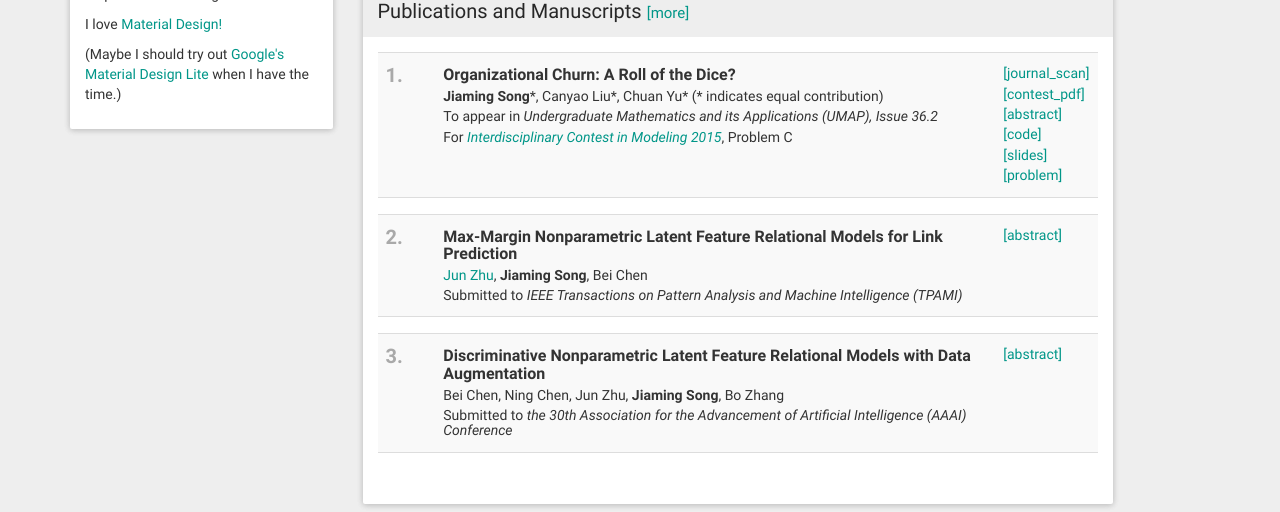
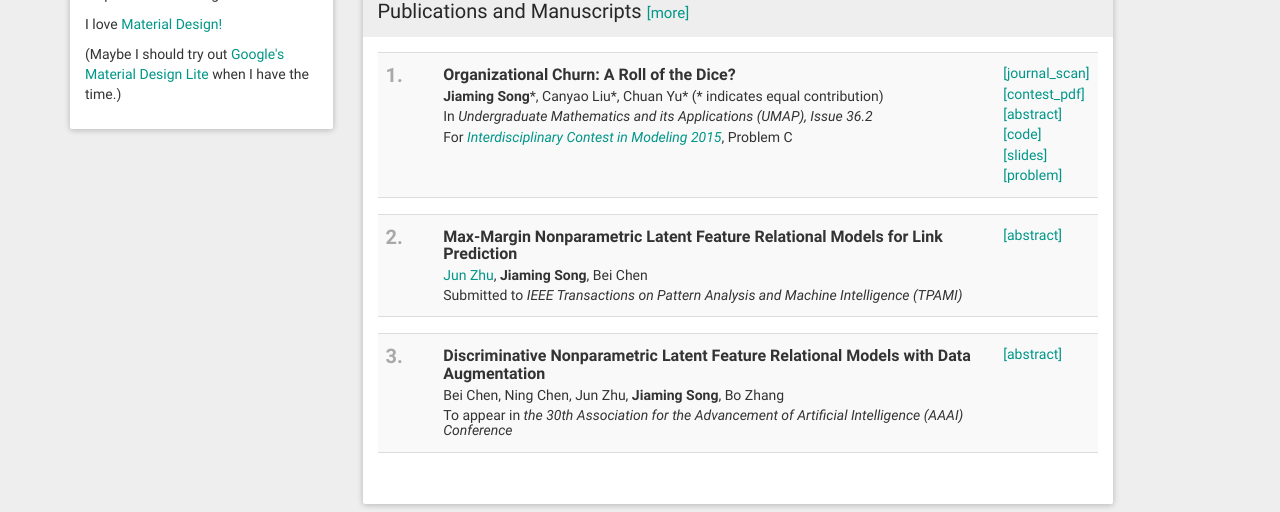
Before and after one commit to jiamings/tsong.me, a Jekyll site: the page built from index.html, in a window 1280 px wide and 900 px high, scrolled down 415 px. Shown: the part 152-664 px from the top of the window. Built offline with Jekyll 4.4.1, drawn with Linux system fonts in a browser that asks for light colours; nearby versions of some CDN libraries.

Commit message:
hackshanghai and aaai update

```diff
--- a/index.html
+++ b/index.html
@@ -58,7 +58,7 @@ title: Home
                 <td class="col-lg-10 col-xs-11">
                     <h4><b>Organizational Churn: A Roll of the Dice?</b></h4>
                     <h5><b>Jiaming Song</b>*, Canyao Liu*, Chuan Yu* (* indicates equal contribution)</h5>
-                    <h5>To appear in <i>Undergraduate Mathematics and its Applications (UMAP), Issue 36.2</i></h5>
+                    <h5>In <i>Undergraduate Mathematics and its Applications (UMAP), Issue 36.2</i></h5>
                     <h5>For <a href="http://www.comap.com/undergraduate/contests/" target="_blank"><i>Interdisciplinary Contest in Modeling 2015</i></a>, Problem C</h5>
                     <div class="visible-xs-inline">
                         <h5>
@@ -170,7 +170,7 @@ title: Home
                 <td class="col-lg-10 col-xs-11">
                     <h4><b>Discriminative Nonparametric Latent Feature Relational Models with Data Augmentation</b></h4>
                     <h5>Bei Chen, Ning Chen, Jun Zhu, <b>Jiaming Song</b>, Bo Zhang</h5>
-                    <h5>Submitted to <i>the 30th Association for the Advancement of Artificial Intelligence (AAAI) Conference</i></h5>
+                    <h5>To appear in <i>the 30th Association for the Advancement of Artificial Intelligence (AAAI) Conference</i></h5>
                     <div class="visible-xs-inline">
                         <h5><a href="javascript:void(0)" onclick="$('#aaai2016').collapse('toggle')">[abstract]<a/></h5>
                     </div>
--- a/publications/index.html
+++ b/publications/index.html
@@ -18,7 +18,7 @@ title: Publications
             <td class="col-lg-8 col-md-8 col-sm-8 col-xs-11">
                 <h4><b>Organizational Churn: A Roll of the Dice?</b></h4>
                 <h5><b>Jiaming Song</b>*, Canyao Liu*, Chuan Yu* (* indicates equal contribution)</h5>
-                <h5>To appear in <i>Undergraduate Mathematics and its Applications (UMAP), Issue 36.2</i></h5>
+                <h5>In <i>Undergraduate Mathematics and its Applications (UMAP), Issue 36.2</i></h5>
                 <h5>For <a href="http://www.comap.com/undergraduate/contests/" target="_blank"><i>Interdisciplinary Contest in Modeling 2015</i></a>, Problem C</h5>
                 <h5>
                     <a href="{{ site.baseurl }}/static/papers/icm2015_umap.pdf" target="_blank">[journal_scan]</a>
@@ -125,7 +125,7 @@ title: Publications
             <td class="col-lg-8 col-md-8 col-sm-8 col-xs-11">
                 <h4><b>Max-Margin Nonparametric Latent Feature Relational Models for Link Prediction</b></h4>
                 <h5>Bei Chen, Ning Chen, Jun Zhu, <b>Jiaming Song</b>, Bo Zhang</h5>
-                <h5>Submitted to <i>the 30th Association for the Advancement of Artificial Intelligence (AAAI) Conference</i></h5>
+                <h5>To appear in <i>the 30th Association for the Advancement of Artificial Intelligence (AAAI) Conference</i></h5>
                 <h5>
                     <a href="javascript:void(0)" onclick="$('#aaai2016').collapse('toggle')">[abstract]</a>
                 </h5>
```
Also changed, not shown: 6 other files.
